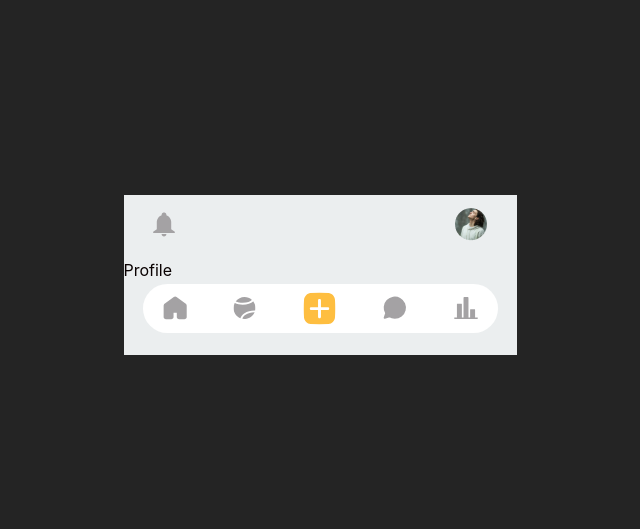
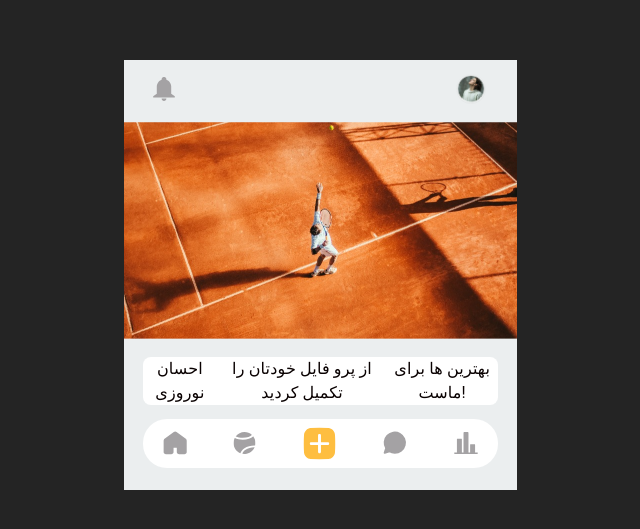
Before and after one commit to nightfury-305244/Court, a React (Vite) app: page /profile in a window 1280 px wide. Shown: the part 125-654 px from the top of the page, without its empty margins (320-960 px from the left). Built offline with nearby package versions, Linux system fonts and the light colour scheme.

Commit message:
change theme

```diff
--- a/src/components/common/Footer.tsx
+++ b/src/components/common/Footer.tsx
@@ -7,7 +7,7 @@ const StyledFooter = styled("div")(({theme}) => ({
     height: "49px",
     display: 'flex',
     backgroundColor: theme.palette.primary.light,
-    borderRadius: '25px',
+    borderRadius: '24px',
     justifyContent: 'space-between',
     alignItems: "center",
     padding: "8.5px 20px"
--- a/src/components/common/Header.tsx
+++ b/src/components/common/Header.tsx
@@ -7,6 +7,10 @@ const StyledHeader = styled("div")(({theme}) => ({
   "div": {
     display: 'flex',
     justifyContent: 'space-between',
+    ".avatar": {
+      width: "32px",
+      height: "32px"
+    }
   }
 }));
 
@@ -16,7 +20,7 @@ const Header = () => {
     <StyledHeader>
       <div>
         <img src='/src/assets/bell.svg' alt='notification' />
-        <img src='/src/assets/avatar.png' alt='notification' />
+        <img className='avatar' src='/src/assets/avatar.png' alt='notification' />
       </div>
     </StyledHeader>
   )
--- a/src/index.css
+++ b/src/index.css
@@ -1,5 +1,5 @@
 :root {
-  font-family: Inter, system-ui, Avenir, Helvetica, Arial, sans-serif;
+  font-family: Yekan Bakh, Inter, system-ui, Avenir, Helvetica, Arial, sans-serif;
   line-height: 1.5;
   font-weight: 400;
 
--- a/src/pages/Profile.tsx
+++ b/src/pages/Profile.tsx
@@ -1,10 +1,39 @@
+import { Typography, styled } from '@mui/material'
 import React from 'react'
+
+const StyledProfile = styled("div")(({theme}) => ({
+  ".avatar": {
+    position: "relative",
+    right: "-89px",
+    top: "-88px",
+  },
+  ".avatarBorder": {
+    position: "relative",
+    right: "-226px",
+    top: "-83px",
+  },
+  ".container": {
+    backgroundColor: theme.palette.primary.light,
+    margin: "12px 19px",
+    borderRadius: "8px",
+    display: 'flex',
+  }
+}))
 
 type Props = {}
 
 const Profile = (props: Props) => {
   return (
-    <div>Profile</div>
+    <StyledProfile>
+      <img src='/src/assets/dashboard.png' alt='dashboard'/>
+      <div className='container'>
+        {/* <img className='avatarBorder' src='/src/assets/avatar_border.svg' alt='avatar_border' />
+        <img className='avatar' src='/src/assets/avatar.png' alt='avatar' /> */}
+        <Typography align='center'>احسان نوروزی</Typography>
+        <Typography align='center'>از پرو فایل خودتان را تکمیل کردید</Typography>
+        <Typography align='center'>بهترین ها برای ماست!</Typography>
+      </div>
+    </StyledProfile>
   )
 }
 
```
Also changed, not shown: src/assets/avatar.png, src/assets/avatar_border.svg (added).
